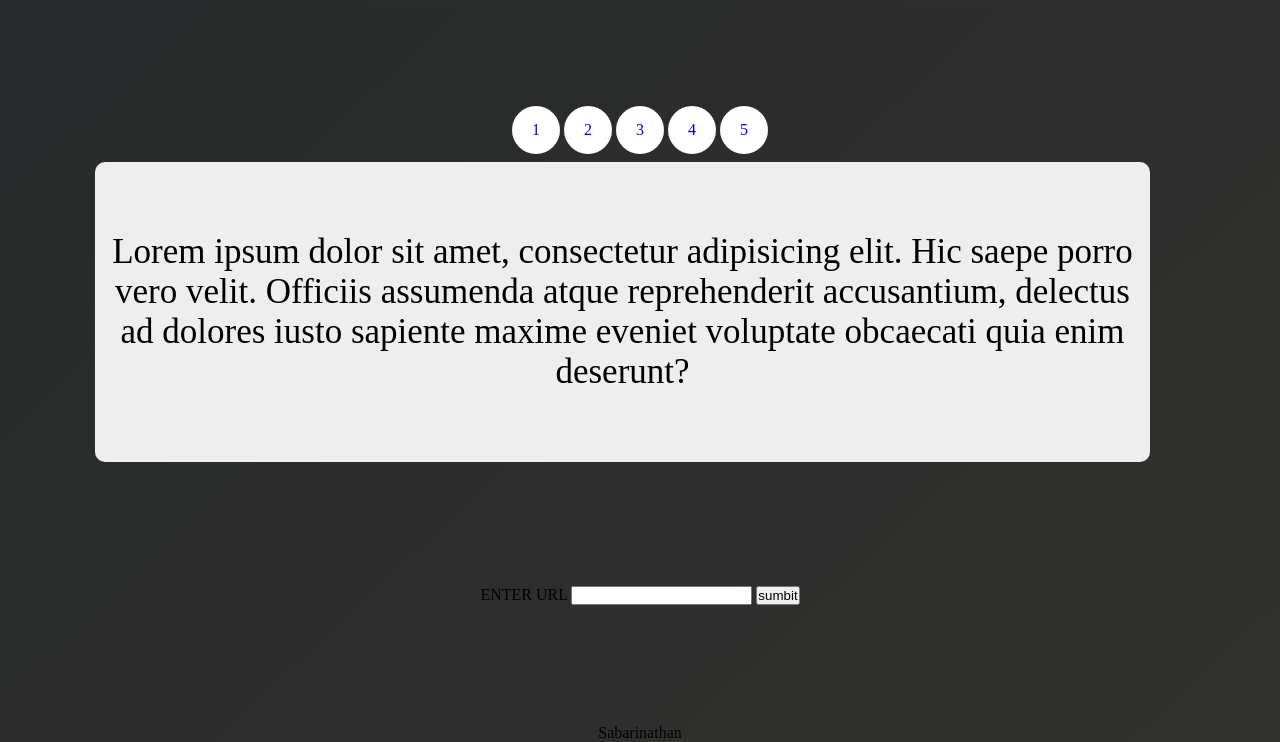
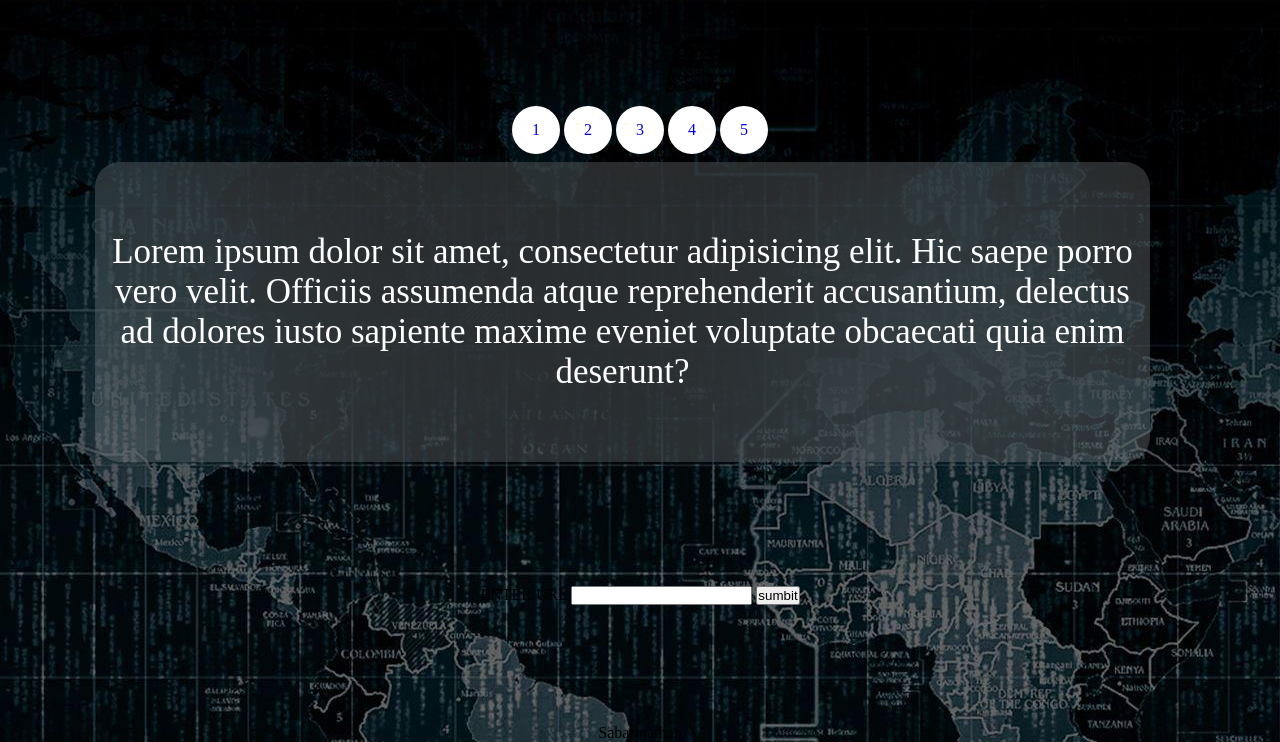
Before and after one commit to sabarinathan1611/Mini_project, a plain HTML site: page index.html in a window 1280 px wide. Shown: the part 58-800 px from the top of the page. Drawn offline with Linux system fonts and the light colour scheme.

Commit message:
update 0.1

```diff
--- a/style.css
+++ b/style.css
@@ -16,6 +16,7 @@ body {
     align-content: center;
     align-items: center;
     justify-content: space-between;
+    background-image: url("/src/lol.jpg");
 
 }
 nav {
--- a/test.css
+++ b/test.css
@@ -41,8 +41,10 @@
     width: 1055px;
     height: 300px;
     margin-right: 50px;
-    border-radius: 10px;
-    background: #eee;
+    color: #fff;
+    border-radius: 25px;
+    backdrop-filter: blur(100px);
+    background: #eeeeee29;
     transform-origin: center center;
     transform: scale(1);
     transition: transform 0.5s;
```
Also changed, not shown: src/lol.jpg (added).
